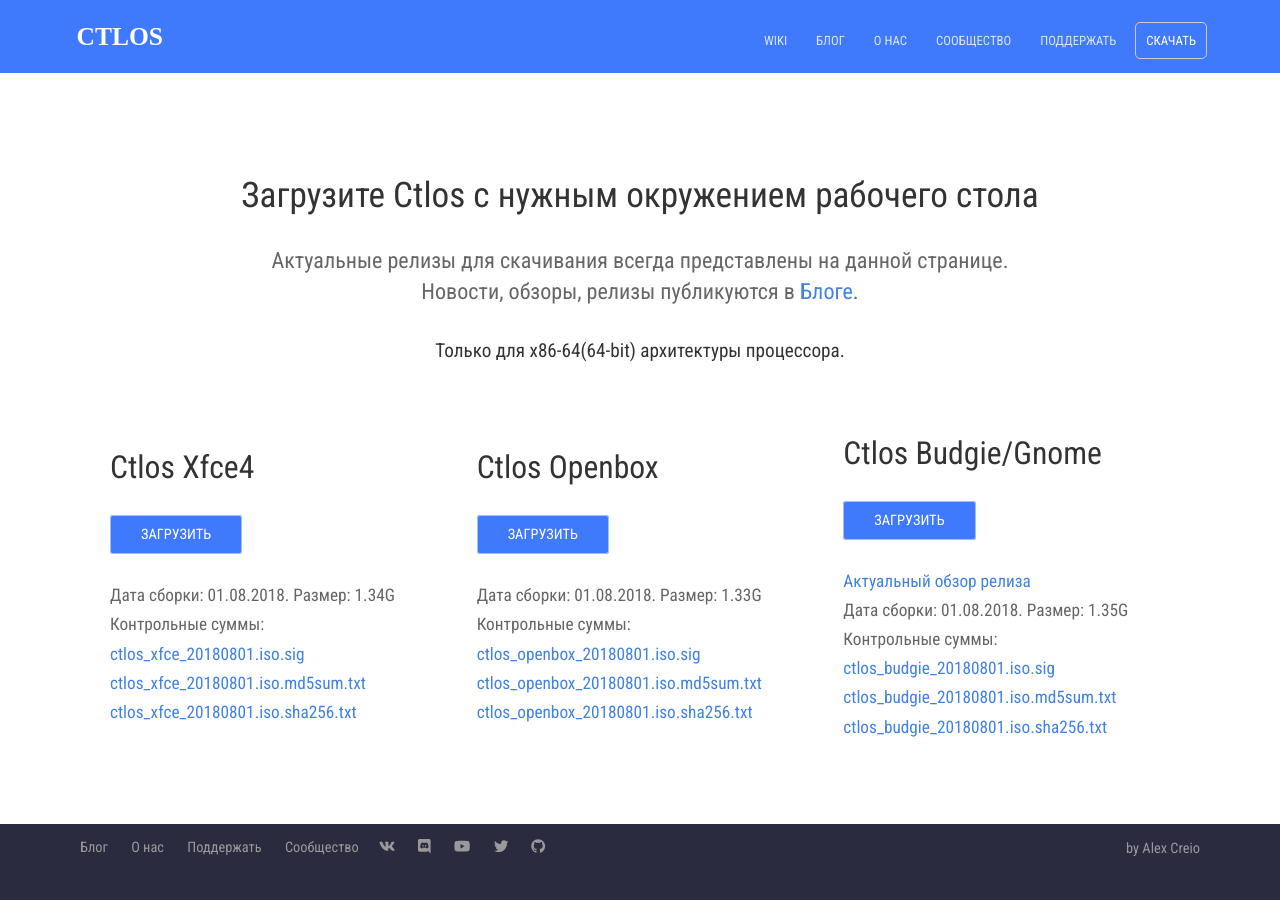
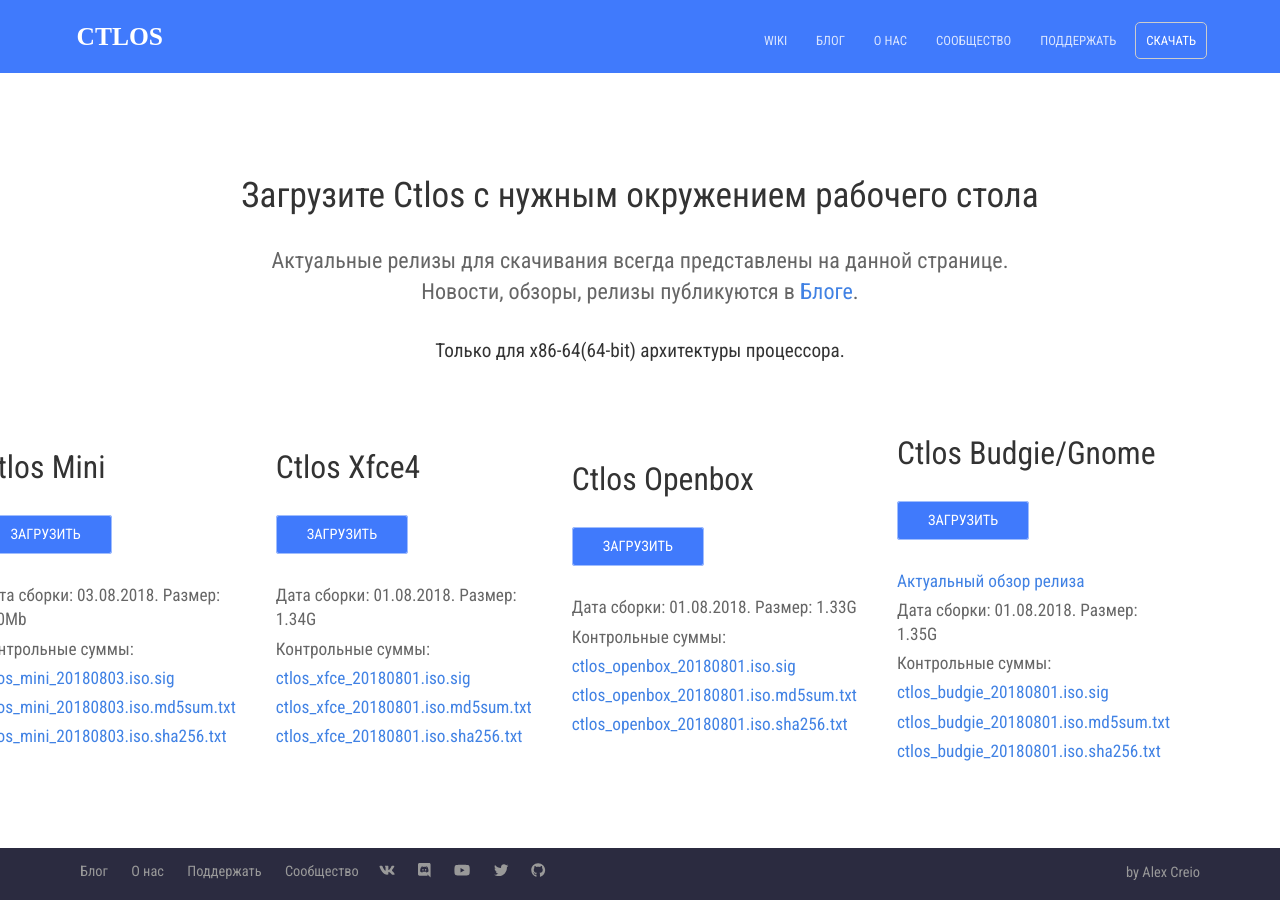
Before and after one commit to bullik01/ctlos.github.io, a Jekyll site: the page built from _pages/get.html, in a window 1280 px wide. Built offline with Jekyll 4.4.1, drawn with Linux system fonts in a browser that asks for light colours; nearby versions of some CDN libraries.

Commit message:
auto commit

```diff
--- a/_pages/get.html
+++ b/_pages/get.html
@@ -42,6 +42,17 @@
 			<p><a href="https://github.com/ctlos/ctlosiso/releases/download/xfce-20180801/ctlos_xfce_20180801.iso.md5sum.txt">ctlos_xfce_20180801.iso.md5sum.txt</a></p>
 			<p><a href="https://github.com/ctlos/ctlosiso/releases/download/xfce-20180801/ctlos_xfce_20180801.iso.sha256.txt">ctlos_xfce_20180801.iso.sha256.txt</a></p>
 		</div>
+
+		<div class="text editable">
+			<h2>Ctlos Mini</h2>
+			<div class="button-get"><a onClick="yaCounter47541358.reachGoal('isomini');" href="https://github.com/ctlos/ctlosiso/releases/download/mini-20180803/ctlos_mini_20180803.iso">Загрузить</a></div>
+			<!-- <p><a target="_blank" href="https://medium.com/ctlos/ctlos-1801-xfce-1819610e4ea0">Актуальный обзор релиза</a></p> -->
+			<p>Дата сборки: 03.08.2018. Размер: 940Mb</p>
+			<p>Контрольные суммы:</p>
+			<p><a href="https://github.com/ctlos/ctlosiso/releases/download/xfce-20180803/ctlos_mini_20180803.iso.sig">ctlos_mini_20180803.iso.sig</a></p>
+			<p><a href="https://github.com/ctlos/ctlosiso/releases/download/xfce-20180803/ctlos_mini_20180803.iso.md5sum.txt">ctlos_mini_20180803.iso.md5sum.txt</a></p>
+			<p><a href="https://github.com/ctlos/ctlosiso/releases/download/xfce-20180803/ctlos_mini_20180803.iso.sha256.txt">ctlos_mini_20180803.iso.sha256.txt</a></p>
+		</div>
 	</div>
 </section>
 
```
